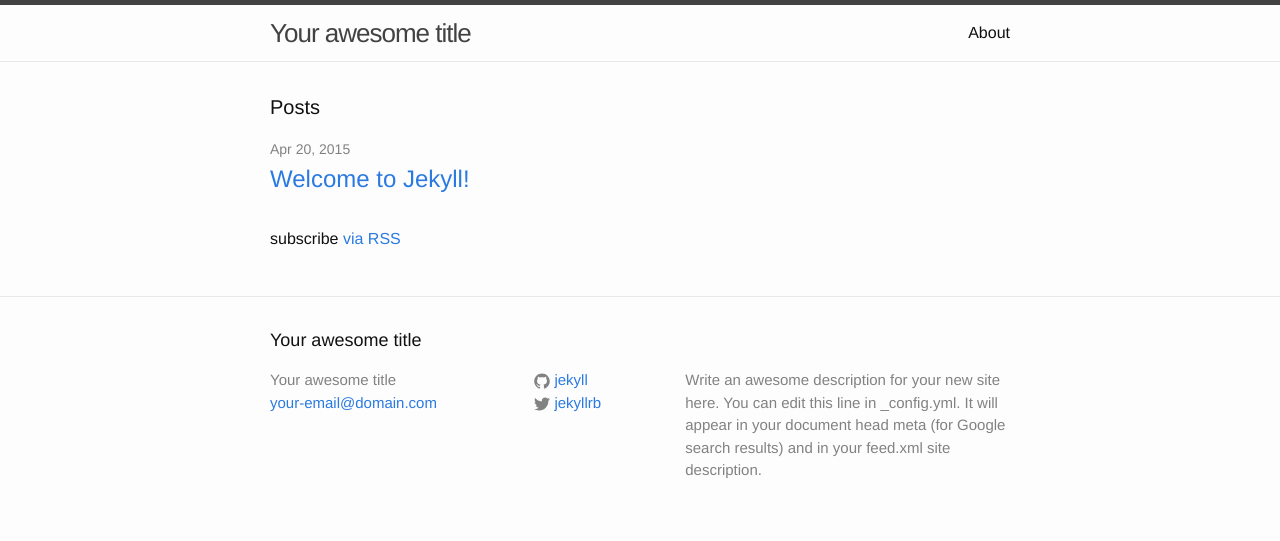
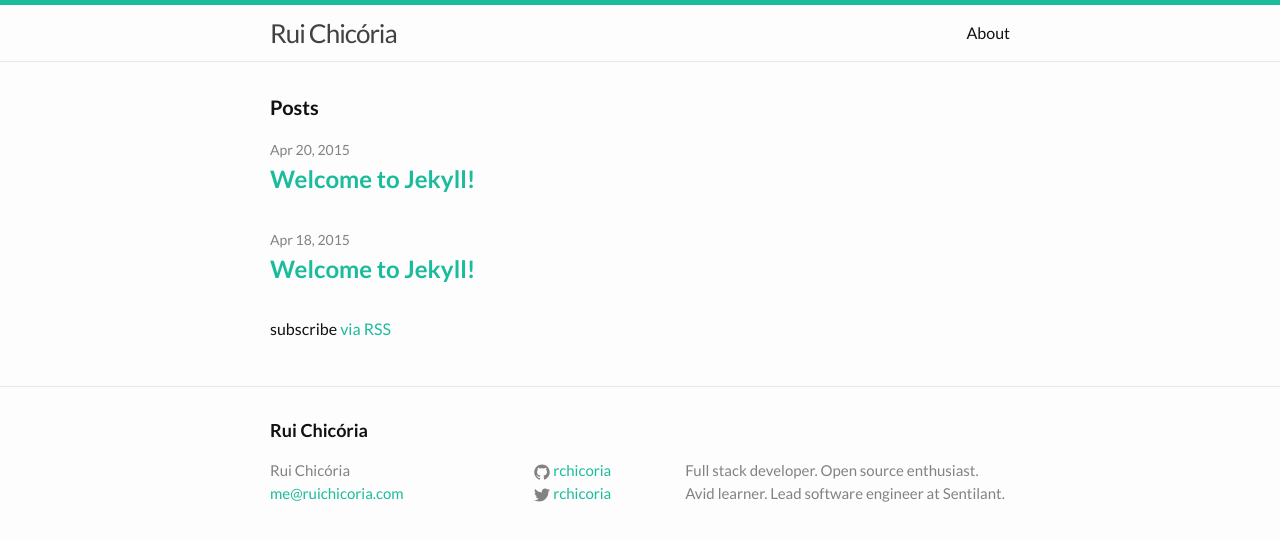
Before and after one commit to rchicoria/myposts, a Jekyll site: the page built from index.html, in a window 1280 px wide. Shown: the top 541 px of the page. Built offline with Jekyll 4.4.1, drawn with Linux system fonts in a browser that asks for light colours.

Commit message:
Added previous description. Changed some styles

```diff
--- a/_config.yml
+++ b/_config.yml
@@ -1,14 +1,13 @@
 # Site settings
-title: Your awesome title
-email: your-email@domain.com
+title: Rui Chicória
+email: me@ruichicoria.com
 description: > # this means to ignore newlines until "baseurl:"
-  Write an awesome description for your new site here. You can edit this
-  line in _config.yml. It will appear in your document head meta (for
-  Google search results) and in your feed.xml site description.
+  Full stack developer. Open source enthusiast.
+  Avid learner. Lead software engineer at Sentilant.
 baseurl: "" # the subpath of your site, e.g. /blog/
-url: "http://yourdomain.com" # the base hostname & protocol for your site
-twitter_username: jekyllrb
-github_username:  jekyll
+url: "http://myposts.ruichicoria.com" # the base hostname & protocol for your site
+twitter_username: rchicoria
+github_username:  rchicoria
 
 # Build settings
 markdown: kramdown
--- a/_includes/head.html
+++ b/_includes/head.html
@@ -6,6 +6,7 @@
   <title>{% if page.title %}{{ page.title }}{% else %}{{ site.title }}{% endif %}</title>
   <meta name="description" content="{% if page.excerpt %}{{ page.excerpt | strip_html | strip_newlines | truncate: 160 }}{% else %}{{ site.description }}{% endif %}">
 
+  <link href="http://fonts.googleapis.com/css?family=Lato:400,700" rel="stylesheet" type="text/css">
   <link rel="stylesheet" href="{{ "/css/main.css" | prepend: site.baseurl }}">
   <link rel="canonical" href="{{ page.url | replace:'index.html','' | prepend: site.baseurl | prepend: site.url }}">
   <link rel="alternate" type="application/rss+xml" title="{{ site.title }}" href="{{ "/feed.xml" | prepend: site.baseurl | prepend: site.url }}" />
--- a/_sass/_base.scss
+++ b/_sass/_base.scss
@@ -80,7 +80,7 @@ li {
  * Headings
  */
 h1, h2, h3, h4, h5, h6 {
-    font-weight: 300;
+    font-weight: 700;
 }
 
 
@@ -89,16 +89,16 @@ h1, h2, h3, h4, h5, h6 {
  * Links
  */
 a {
-    color: $brand-color;
+    color: $sea-green;
     text-decoration: none;
 
     &:visited {
-        color: darken($brand-color, 15%);
+        color: $sea-green
     }
 
     &:hover {
-        color: $text-color;
-        text-decoration: underline;
+        color: $sea-green-dark;
+        text-decoration: none;
     }
 }
 
--- a/_sass/_layout.scss
+++ b/_sass/_layout.scss
@@ -2,7 +2,7 @@
  * Site header
  */
 .site-header {
-    border-top: 5px solid $grey-color-dark;
+    border-top: 5px solid $sea-green;
     border-bottom: 1px solid $grey-color-light;
     min-height: 56px;
 
--- a/css/main.scss
+++ b/css/main.scss
@@ -6,7 +6,7 @@
 
 
 // Our variables
-$base-font-family: Helvetica, Arial, sans-serif;
+$base-font-family: 'Lato';
 $base-font-size:   16px;
 $small-font-size:  $base-font-size * 0.875;
 $base-line-height: 1.5;
@@ -20,6 +20,11 @@ $brand-color:      #2a7ae2;
 $grey-color:       #828282;
 $grey-color-light: lighten($grey-color, 40%);
 $grey-color-dark:  darken($grey-color, 25%);
+
+// colors defined by me
+$sea-green:        #1ABC9C;
+$sea-green-dark:  darken($sea-green, 10%);
+$sea-green-light:  lighten($sea-green, 40%);
 
 // Width of the content area
 $content-width:    800px;
```
Also changed, not shown: _posts/2015-04-18-welcome-to--the-jungle.markdown (added, +23 -0 lines).
